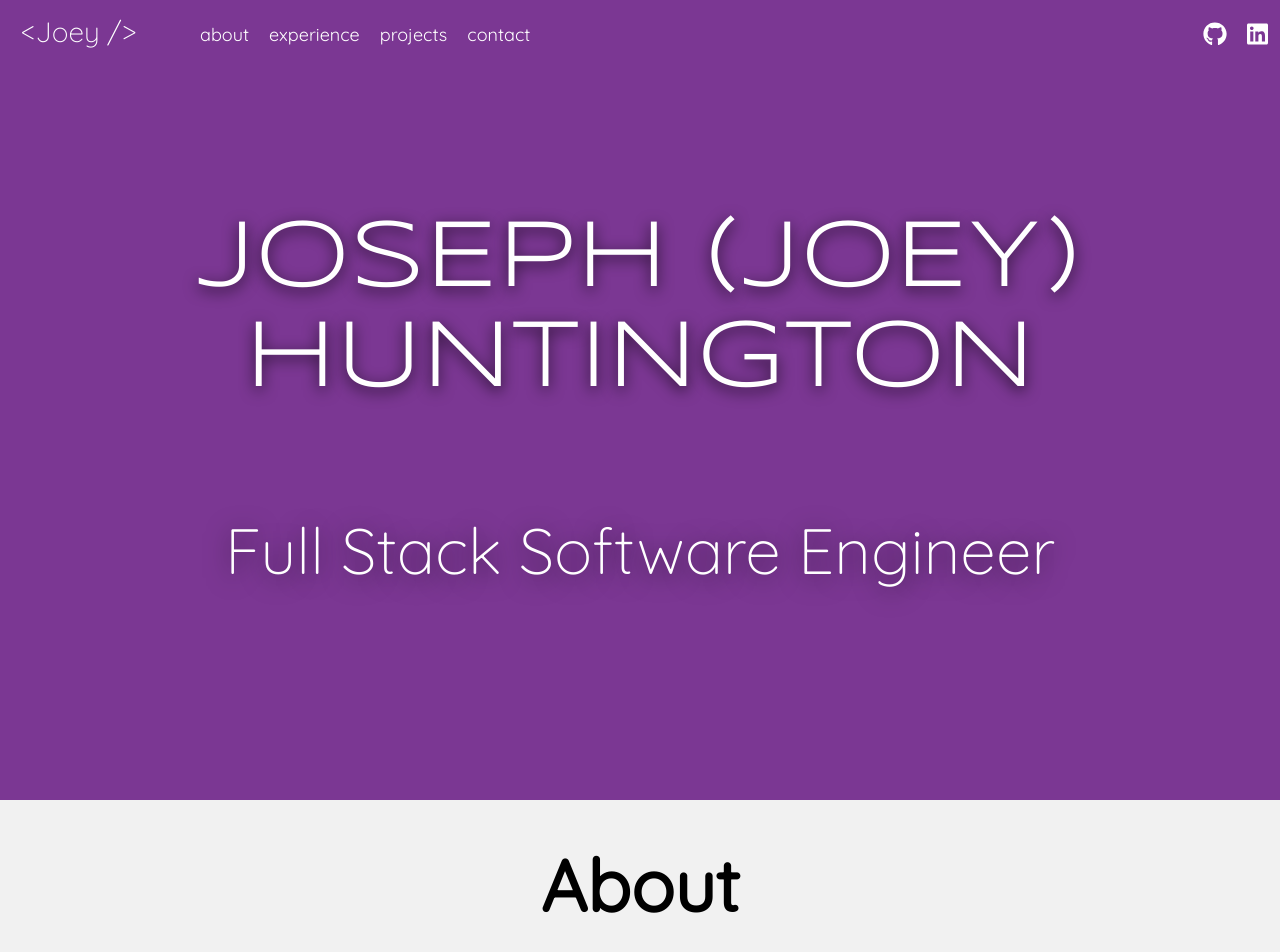
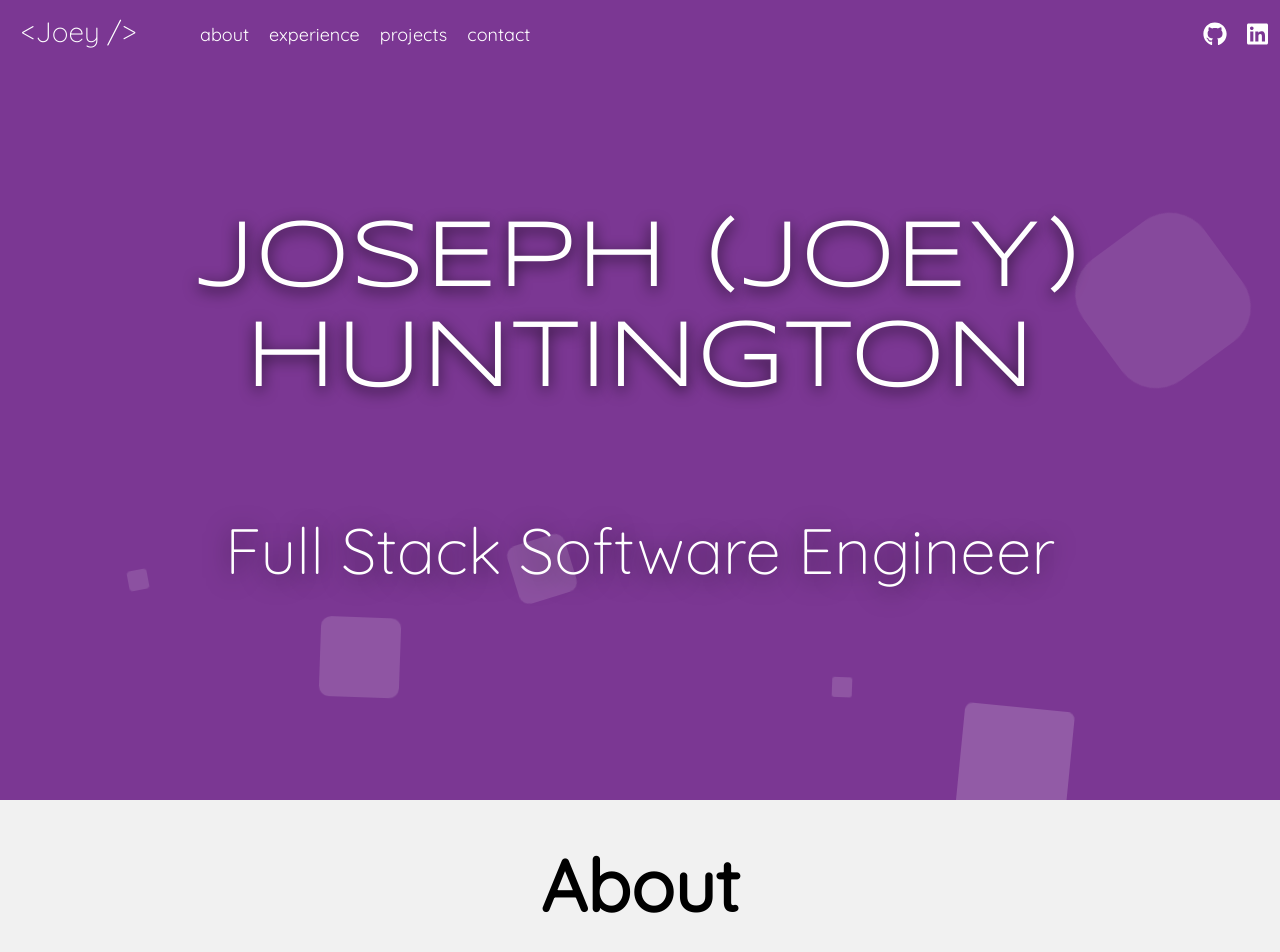
Before and after one commit to jwhunt19/portfolio, a Next.js app: page / in a window 1280 px wide. Shown: the top 952 px of the page. Built offline with nearby package versions, Linux system fonts and the light colour scheme; a web font is replaced by a local one.

Commit message:
add animation to landing view

```diff
--- a/pages/index.js
+++ b/pages/index.js
@@ -103,10 +103,24 @@
     </header>
 
     {/* Hero */}
-    <div className="hero">
+    <div className="hero context">
       <h1>JOSEPH &#40;JOEY&#41; <br/>HUNTINGTON</h1>
       <h2>Full Stack Software Engineer</h2>
     </div>
+    <div class="area" >
+      <ul class="circles">
+              <li></li>
+              <li></li>
+              <li></li>
+              <li></li>
+              <li></li>
+              <li></li>
+              <li></li>
+              <li></li>
+              <li></li>
+              <li></li>
+      </ul>
+    </div >
 
     {/* About */}
     <div id="about" className="about">
--- a/styles/globals.css
+++ b/styles/globals.css
@@ -41,7 +41,7 @@
   color: white;
   width: 100vw;
   height: 70px;
-  transition: 0.5s;
+  transition: 0.3s;
   z-index: 2;
 }
 
@@ -89,6 +89,121 @@
 
 .socials {
   display: flex;
+}
+
+@import url('https://fonts.googleapis.com/css?family=Exo:400,700');
+
+.circles{
+    position: absolute;
+    top: 0;
+    left: 0;
+    width: 100%;
+    height: 100%;
+    overflow: hidden;
+}
+
+.circles li{
+    position: absolute;
+    display: block;
+    list-style: none;
+    width: 20px;
+    height: 20px;
+    background: rgba(255, 255, 255, 0.2);
+    animation: animate 25s linear infinite;
+    bottom: -150px;
+
+}
+
+.circles li:nth-child(1){
+    left: 25%;
+    width: 80px;
+    height: 80px;
+    animation-delay: 0s;
+}
+
+
+.circles li:nth-child(2){
+    left: 10%;
+    width: 20px;
+    height: 20px;
+    animation-delay: 2s;
+    animation-duration: 12s;
+}
+
+.circles li:nth-child(3){
+    left: 70%;
+    width: 20px;
+    height: 20px;
+    animation-delay: 4s;
+}
+
+.circles li:nth-child(4){
+    left: 40%;
+    width: 60px;
+    height: 60px;
+    animation-delay: 0s;
+    animation-duration: 18s;
+}
+
+.circles li:nth-child(5){
+    left: 65%;
+    width: 20px;
+    height: 20px;
+    animation-delay: 0s;
+}
+
+.circles li:nth-child(6){
+    left: 75%;
+    width: 110px;
+    height: 110px;
+    animation-delay: 3s;
+}
+
+.circles li:nth-child(7){
+    left: 35%;
+    width: 150px;
+    height: 150px;
+    animation-delay: 7s;
+}
+
+.circles li:nth-child(8){
+    left: 50%;
+    width: 25px;
+    height: 25px;
+    animation-delay: 15s;
+    animation-duration: 45s;
+}
+
+.circles li:nth-child(9){
+    left: 20%;
+    width: 15px;
+    height: 15px;
+    animation-delay: 2s;
+    animation-duration: 35s;
+}
+
+.circles li:nth-child(10){
+    left: 85%;
+    width: 150px;
+    height: 150px;
+    animation-delay: 0s;
+    animation-duration: 11s;
+}
+
+@keyframes animate {
+
+    0%{
+        transform: translateY(0) rotate(0deg);
+        opacity: 1;
+        border-radius: 0;
+    }
+
+    100%{
+        transform: translateY(-1000px) rotate(720deg);
+        opacity: 0;
+        border-radius: 50%;
+    }
+
 }
 
 
```
